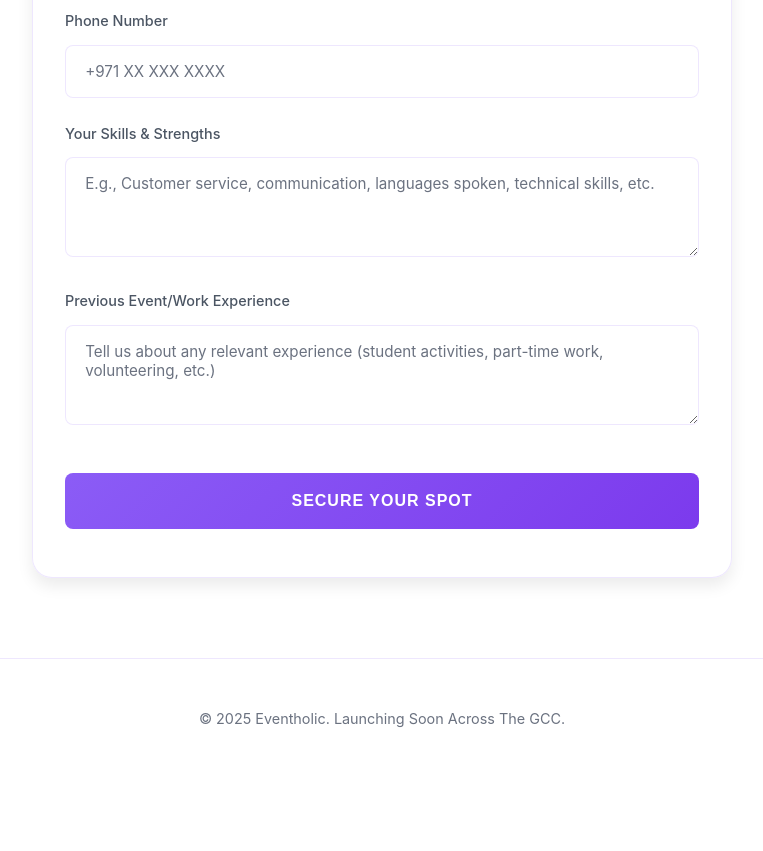
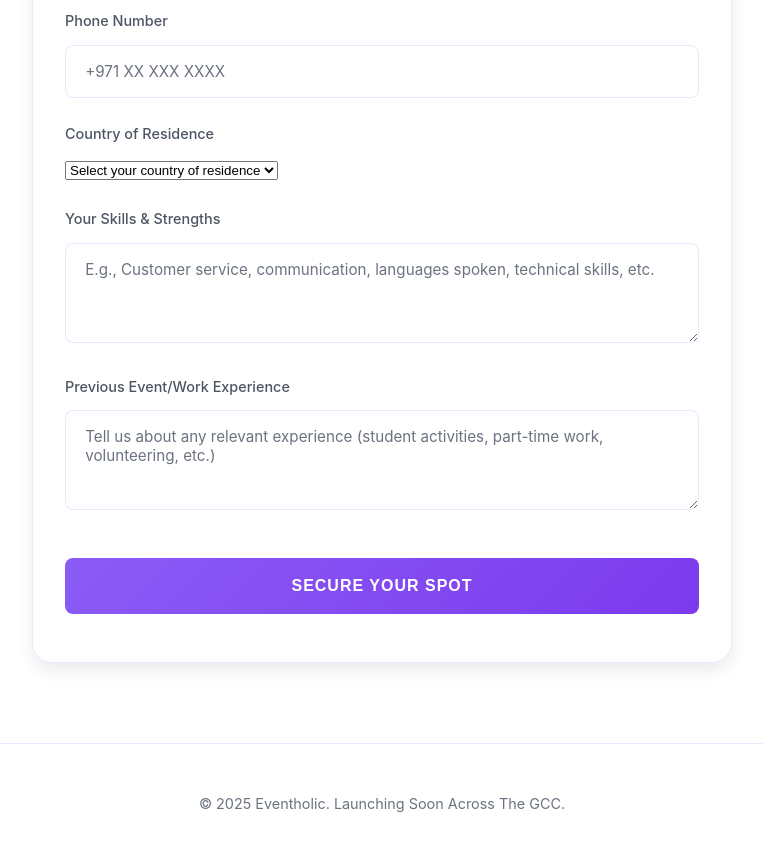
Before and after one commit to cybernova-farooq/eventholic, a plain HTML site: page index.html in a window 1280 px wide. Shown: the part 1720-2571 px from the top of the page, without its empty margins (258-1021 px from the left). Before the commit the page ends 2498 px from the top, so only its background shows below. Drawn offline with Linux system fonts and the light colour scheme.

Commit message:
Update index.html

```diff
--- a/index.html
+++ b/index.html
@@ -562,6 +562,18 @@
                     <label for="phone">Phone Number</label>
                     <input type="tel" id="phone" name="phone" required placeholder="+971 XX XXX XXXX">
                 </div>
+                 <div class="form-group">
+                    <label for="country">Country of Residence</label>
+                    <select id="country" name="country" required>
+                        <option value="">Select your country of residence</option>
+                        <option value="UAE">United Arab Emirates</option>
+                        <option value="Saudi Arabia">Saudi Arabia</option>
+                        <option value="Kuwait">Kuwait</option>
+                        <option value="Oman">Oman</option>
+                        <option value="Qatar">Qatar</option>
+                        <option value="Bahrain">Bahrain</option>
+                    </select>
+                </div>
 
                 <div class="form-group">
                     <label for="skills">Your Skills & Strengths</label>
```
